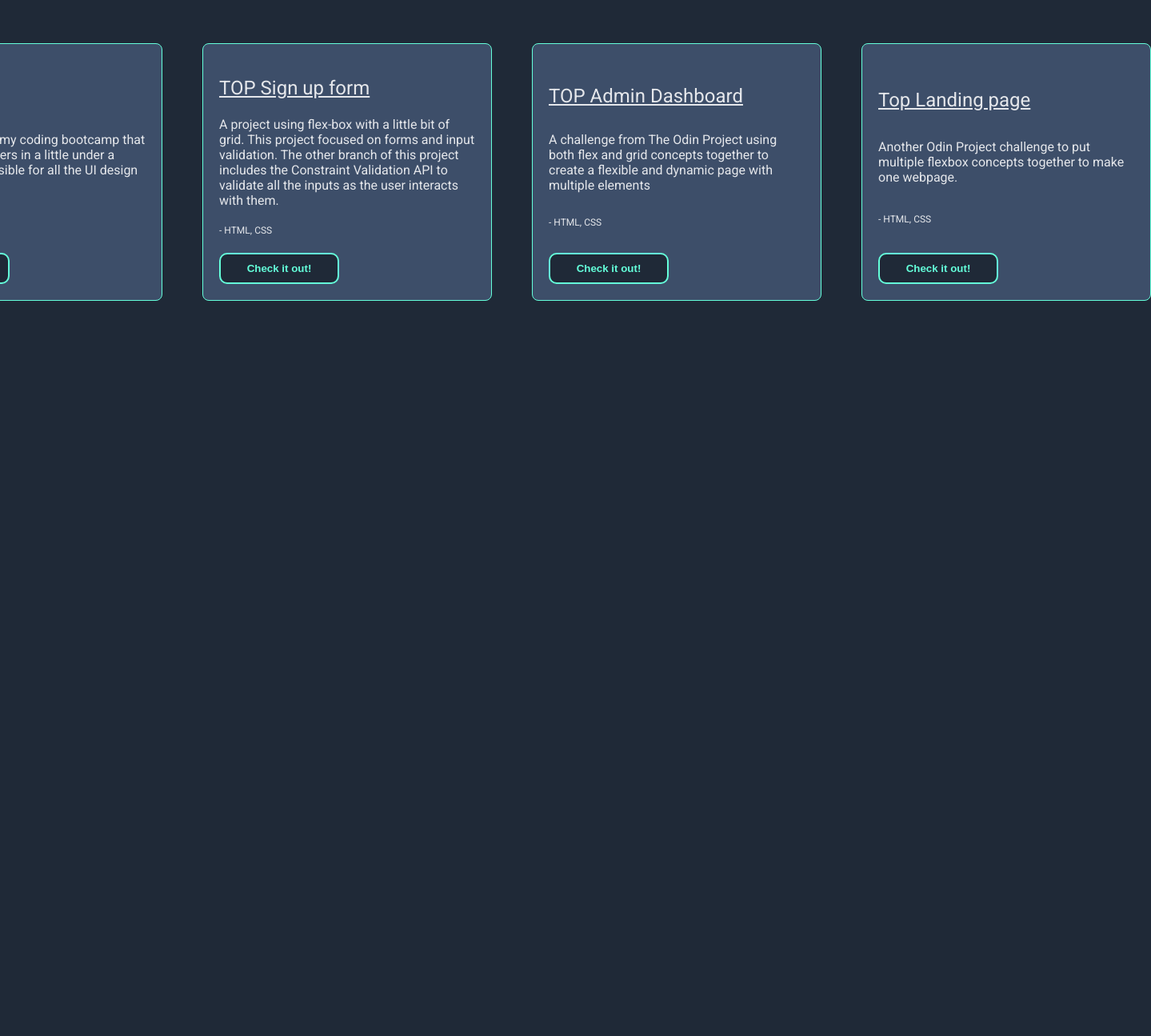
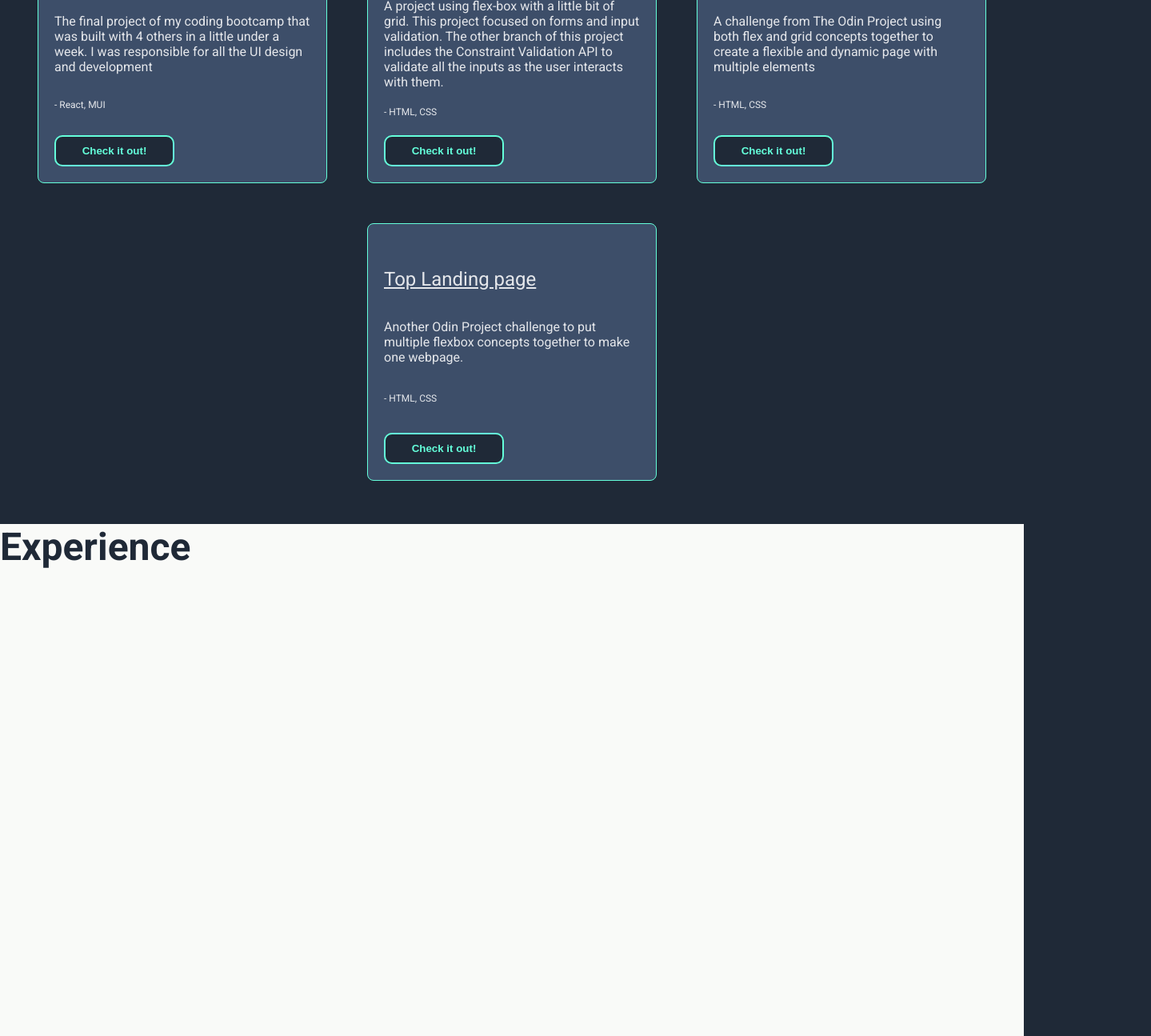
Before and after one commit to Chris-Wagg/personal-website-v3, a React (Create React App) app in the folder personal-website/: page / in a window 1280 px wide. Shown: the part 1745-3040 px from the top of the page at 80% size, 1439 px wide, since content can reach past the window. Before the commit the page ends 2400 px from the top, so only its background shows below. Built offline with nearby package versions, Linux system fonts and the light colour scheme.

Commit message:
projects title added

```diff
--- a/personal-website/src/App.css
+++ b/personal-website/src/App.css
@@ -170,6 +170,7 @@ a {
 	width: 100vw;
 	background-color: #1f2937;
 	display: flex;
+	flex-direction: column;
 	justify-content: center;
 	align-items: center;
 }
@@ -177,6 +178,8 @@ a {
 .projects {
 	display: flex;
 	gap: 50px;
+	flex-wrap: wrap;
+	justify-content: center;
 }
 
 .project-card-container {
@@ -213,3 +216,12 @@ a {
 .project-card-container > button {
 	width: 150px;
 }
+
+/* ----------------------- */
+/* experience section classes */
+
+.experience-container {
+	width: 100vw;
+	height: 80vh;
+	background-color: #f9faf8;
+}
--- a/personal-website/src/App.js
+++ b/personal-website/src/App.js
@@ -1,10 +1,11 @@
 import React from 'react'
 // import { BrowserRouter, Routes, Route } from 'react-router-dom'
-import HeroSection from './components/HeroSection'
+import HeroSection from './pages/HeroSection'
 import NavBar from './components/NavBar'
 import './App.css'
-import AboutMe from './components/AboutMe'
-import Projects from './components/Projects'
+import AboutMe from './pages/AboutMe'
+import Projects from './pages/Projects'
+import Experience from './pages/Experience'
 
 function App() {
 	return (
@@ -13,6 +14,7 @@ function App() {
 			<HeroSection />
 			<AboutMe />
 			<Projects />
+			<Experience />
 		</>
 		// <BrowserRouter>
 		// 	<NavBar />
--- /dev/null
+++ b/personal-website/src/pages/Experience.jsx
@@ -0,0 +1,9 @@
+export default function Experience() {
+	return (
+		<div className="experience-container">
+			<section className="experience">
+				<div className="main-text-blue">Experience</div>
+			</section>
+		</div>
+	)
+}
--- a/personal-website/src/components/Projects.jsx
+++ b/personal-website/src/pages/Projects.jsx
@@ -1,8 +1,9 @@
-import ProjectCard from './ProjectCard'
+import ProjectCard from '../components/ProjectCard'
 
 export default function Projects() {
 	return (
 		<div className="projects-container">
+			<div className="main-text">Projects</div>
 			<section className="projects">
 				<ProjectCard
 					projectName="KIND"
```
Also changed, not shown: personal-website/src/pages/AboutMe.jsx (renamed from personal-website/src/components/AboutMe.jsx), personal-website/src/pages/HeroSection.jsx (renamed from personal-website/src/components/HeroSection.jsx).
